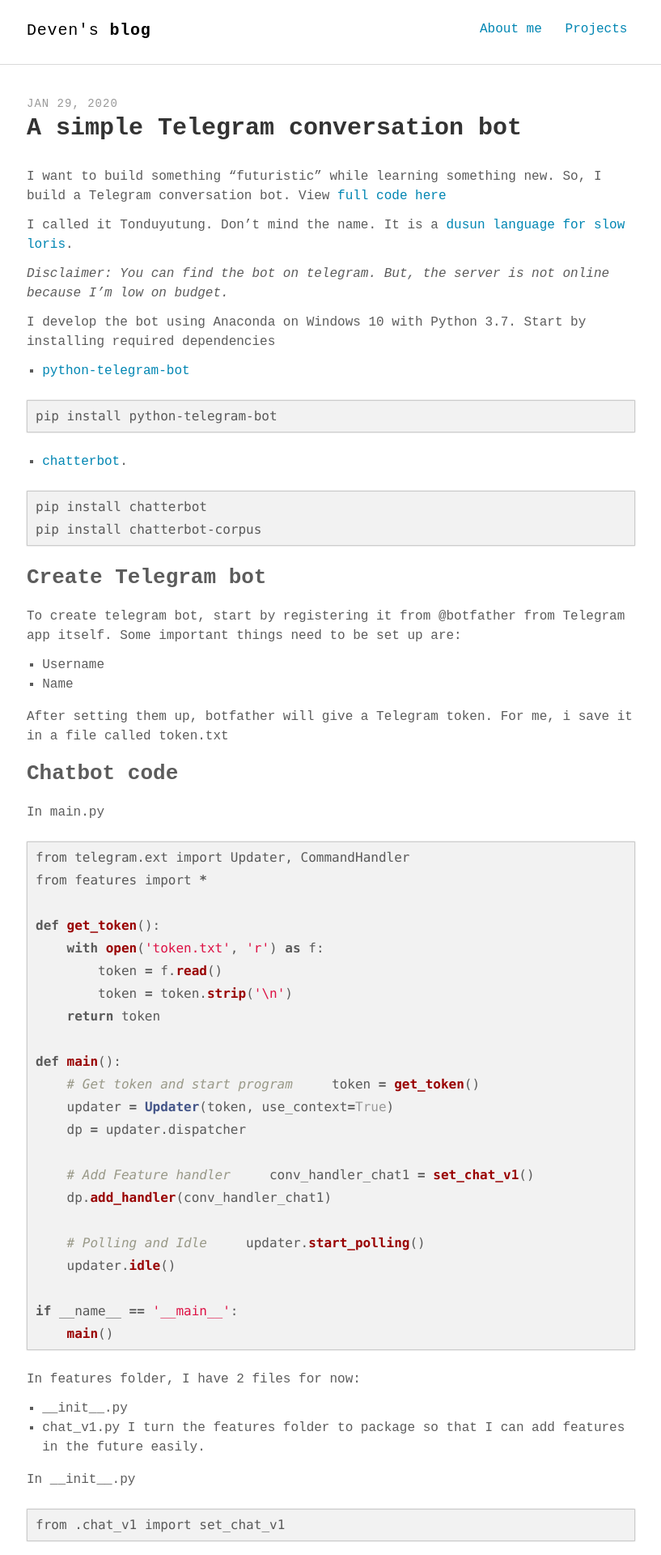
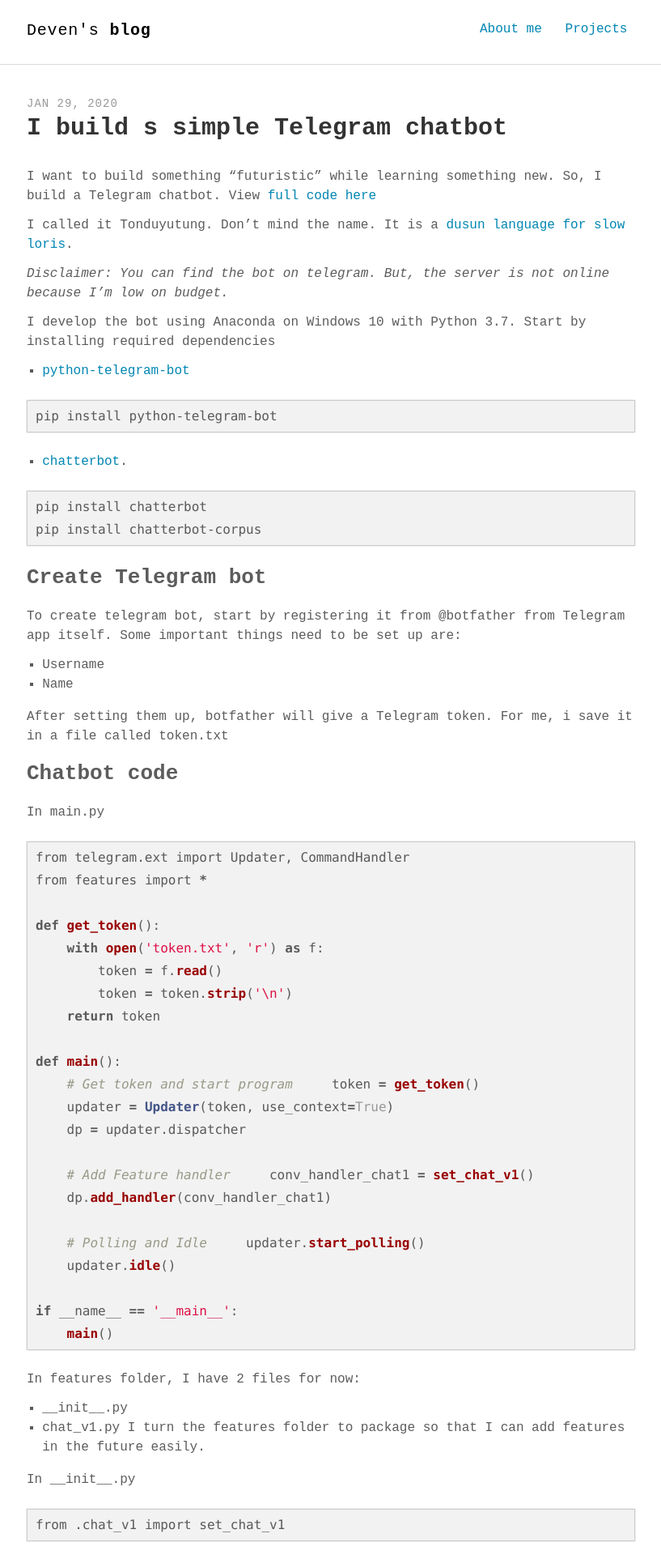
Before and after one commit to devennn/devennn.github.io, a Jekyll site: the page built from _posts/2020-01-29-building-deploying-telegram-bot.md, in a window 1280 px wide. Shown: the top 1920 px of the page at 81% size, without its empty margins (231-1048 px from the left). Built offline with Jekyll 4.4.1, drawn with Linux system fonts in a browser that asks for light colours; some web fonts are replaced.

Commit message:
update title

```diff
--- a/_posts/2020-01-29-building-deploying-telegram-bot.md
+++ b/_posts/2020-01-29-building-deploying-telegram-bot.md
@@ -1,9 +1,9 @@
 ---
 layout: post
-title: A simple Telegram conversation bot
+title: I build s simple Telegram chatbot
 ---
 
-I want to build something "futuristic" while learning something new. So, I build a Telegram conversation bot. View [full code here](https://github.com/devennn/blog-code/tree/master/tonduyutung-bot)
+I want to build something "futuristic" while learning something new. So, I build a Telegram chatbot. View [full code here](https://github.com/devennn/blog-code/tree/master/tonduyutung-bot)
 
 I called it Tonduyutung. Don't mind the name. It is a [dusun language for slow loris](https://glosbe.com/dtp/en/tonduyutung).
 
```
Also changed, not shown: _posts/2019-12-15-regression-vs-classification.md (+1 -1 lines), _posts/2019-12-27-python-packages.md (+1 -1 lines), _posts/2020-01-20-python-logging-module.md (+1 -1 lines), _posts/2020-02-16-Basic-LSTM-and-example.md (+1 -1 lines), _posts/2020-05-10-predicting-unknown-words-word2vec.md (+1 -1 lines).
